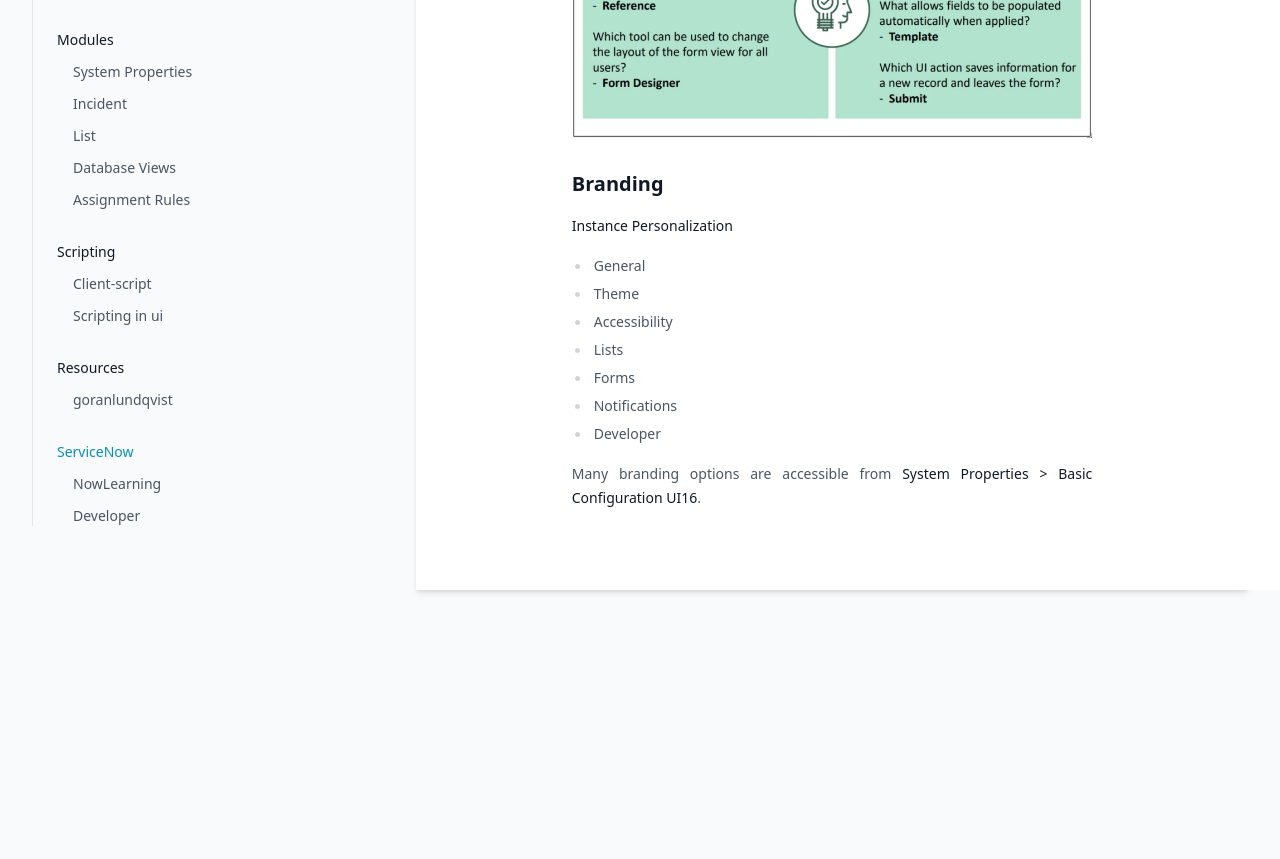
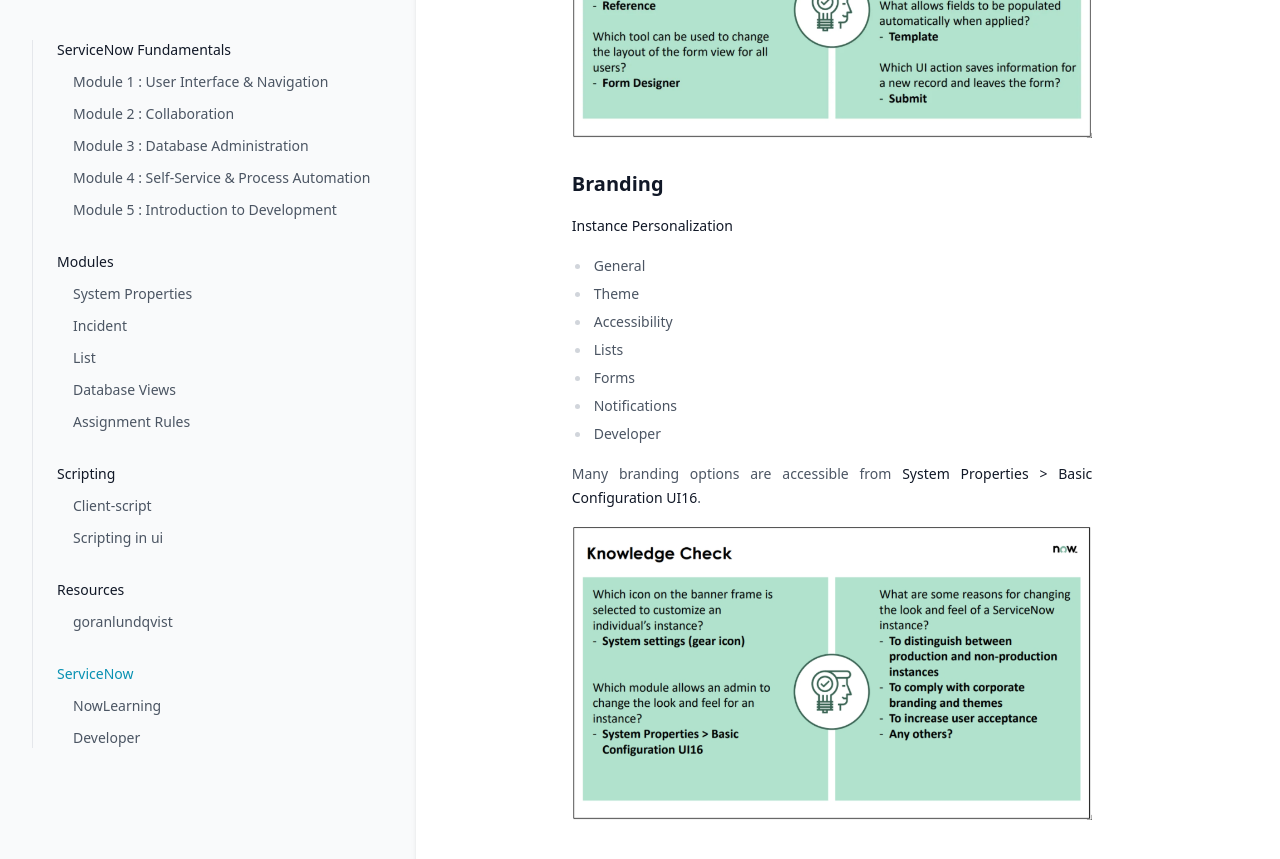
Before and after one commit to greglejeune/ebook, a Jekyll site: the page built from _servicenow/2021-11-01-snf-module1.md, in a window 1280 px wide and 900 px high, scrolled down 5607 px. Shown: the top 859 px of the window. Built offline with Jekyll 4.4.1, drawn with Linux system fonts in a browser that asks for light colours.

Commit message:
Update 2021-11-01-snf-module1.md

```diff
--- a/_servicenow/2021-11-01-snf-module1.md
+++ b/_servicenow/2021-11-01-snf-module1.md
@@ -281,3 +281,5 @@ category: snf
 <p style="text-align: justify;">
   Many branding options are accessible from <strong>System Properties > Basic Configuration UI16</strong>.
 </p>
+
+<img src="https://greglejeune.github.io/ebook/img/SNFundamentals1-4.png">
```
